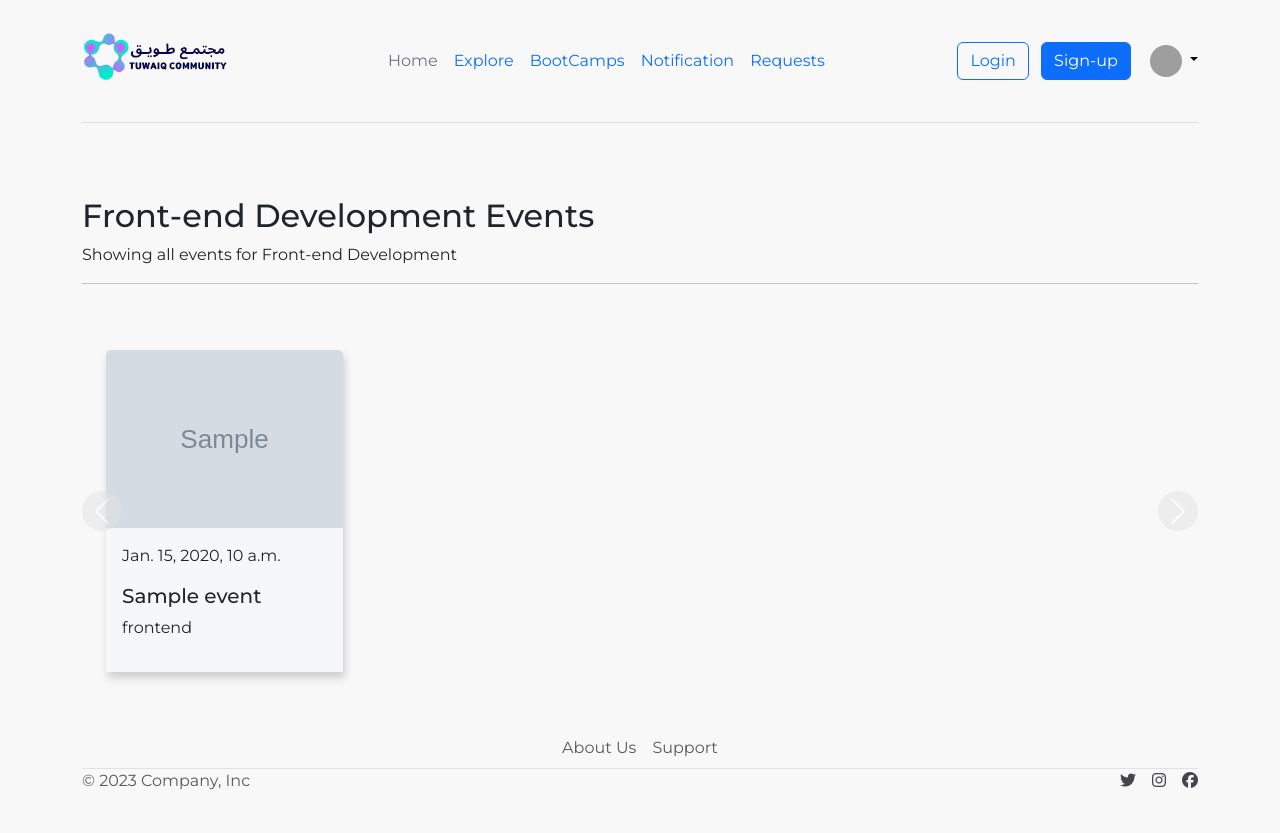
After one commit to NouraAldayhani/Tuwaiq_Community, a Django app: page /events/ in a window 1280 px wide. The commit adds this page. Run offline with Django 4.2, Linux system fonts and the light colour scheme; tables that the repository leaves empty hold one stand-in row (values such as "Sample post"); grey boxes marked "Sample" are stand-in pictures; some libraries are stand-ins or nearby versions; grey boxes are pictures that could not be loaded.

Commit message:
Events page and upcoming events. authorizations have been added

```diff
--- a/TuwaiqCommuity/main_app/templates/main_app/bootcamp_event.html
+++ b/TuwaiqCommuity/main_app/templates/main_app/bootcamp_event.html
@@ -38,7 +38,11 @@
 <div class="container">
     <div class="row align-items-center" style="margin: 50px 10px 25px 10px;">
         <div class="col-md"><h2 class="fw-bold">{{ bootcamp.name }} Events</h2></div>
-        <div class="col-md"><a href="{% url 'main_app:create_event' bootcamp.id %}" class="btn btn-primary" style="float: right;">Create Event</a></div>
+        {% if request.user.is_authenticated %}
+            {% if request.user.is_staff or request.user.profile.bootcamp == bootcamp %}
+                <div class="col-md"><a href="{% url 'main_app:create_event' bootcamp.id %}" class="btn btn-primary" style="float: right;">Create Event</a></div>
+            {% endif %}
+        {% endif %}
     </div>
 
     {% if events %}
--- /dev/null
+++ b/TuwaiqCommuity/main_app/templates/main_app/events.html
@@ -0,0 +1,323 @@
+
+{% extends 'main_app/base.html' %}
+{% load static %}
+{% block title %}Events{% endblock %}
+
+{% block header%}
+<style>
+.cards-wrapper {
+  display: flex;
+  justify-content: center;
+}
+.card img {
+  max-width: 100%;
+  max-height: 100%;
+}
+.card {
+  margin: 0 0.5em;
+  box-shadow: 2px 6px 8px 0 rgba(22, 22, 26, 0.18);
+  border: none;
+  border-radius: 0;
+}
+.carousel-inner {
+  padding: 1em;
+}
+.carousel-control-prev,
+.carousel-control-next {
+  background-color: #e1e1e1;
+  width: 5vh;
+  height: 5vh;
+  border-radius: 50%;
+  top: 50%;
+  transform: translateY(-50%);
+}
+</style>
+{% endblock %}
+
+
+{% block content %}
+
+<div class="container">
+  <!-- -------------------------Full-Stack Development Events------------------------- -->
+  {% if fullstack_events %}
+    <h2 style="margin-top: 50px;">Full-Stack Development Events</h2>
+    <p>Showing all events for Full-Stack Development</p>
+    <hr style="margin-bottom: 50px;">
+    <div id="carouselExample" class="carousel slide" data-bs-ride="carousel" data-bs-interval="4000" data-bs-pause="hover">
+      <div class="carousel-inner">
+        {% for event in fullstack_events %}
+          {% with counter=forloop.counter0|add:"0" %}
+            {% if forloop.first or counter|divisibleby:4 %}
+              <div class="carousel-item {% if forloop.first %} active {% endif %}">
+                <div class="row">
+            {% endif %}
+            <div class="col-md-3 cards-wrapper">
+              <div class="card">
+                {% if event.event_image %}
+                  <img src="{{ event.event_image.url }}" class="card-img-top" alt="{{ event.event_title }}">
+                {% endif %}
+                <div class="card-body">
+                  <p>{{ event.event_datetime }}</p>
+                  <h5 class="card-title">{{ event.event_title }}</h5>
+                  <p>{{ event.bootcamp.category }}</p>
+                  <a href="{% url 'main_app:event_details' event.id %}" class="stretched-link" style="float: right;"></a>
+                </div>
+              </div>
+            </div>
+            {% if counter|add:"1"|divisibleby:4 or forloop.last %}
+                </div>
+              </div>
+            {% endif %}
+          {% endwith %}
+        {% endfor %}
+
+                <button class="carousel-control-prev" type="button" data-bs-target="#carouselExample" data-bs-slide="prev">
+                    <span class="carousel-control-prev-icon" aria-hidden="true"></span>
+                    <span class="visually-hidden">Previous</span>
+                </button>
+                <button class="carousel-control-next" type="button" data-bs-target="#carouselExample" data-bs-slide="next">
+                    <span class="carousel-control-next-icon" aria-hidden="true"></span>
+                    <span class="visually-hidden">Next</span>
+                </button>
+            </div>
+
+        </div>
+  {% endif %}
+<!-- -------------------------Front-end Development Events------------------------- -->
+{% if frontend_events %}
+    <h2 style="margin-top: 50px;">Front-end Development Events</h2>
+    <p>Showing all events for Front-end Development</p>
+    <hr style="margin-bottom: 50px;">
+
+    <div id="carouselExample" class="carousel slide" data-bs-ride="carousel" data-bs-interval="4000" data-bs-pause="hover">
+      <div class="carousel-inner">
+        {% for event in frontend_events %}
+          {% with counter=forloop.counter0|add:"0" %}
+            {% if forloop.first or counter|divisibleby:4 %}
+              <div class="carousel-item {% if forloop.first %} active {% endif %}">
+                <div class="row">
+            {% endif %}
+            <div class="col-md-3 cards-wrapper">
+              <div class="card">
+                {% if event.event_image %}
+                  <img src="{{ event.event_image.url }}" class="card-img-top" alt="{{ event.event_title }}">
+                {% endif %}
+                <div class="card-body">
+                  <p>{{ event.event_datetime }}</p>
+                  <h5 class="card-title">{{ event.event_title }}</h5>
+                  <p>{{ event.bootcamp.category }}</p>
+                  <a href="{% url 'main_app:event_details' event.id %}" class="stretched-link" style="float: right;"></a>
+                </div>
+              </div>
+            </div>
+            {% if counter|add:"1"|divisibleby:4 or forloop.last %}
+                </div>
+              </div>
+            {% endif %}
+          {% endwith %}
+        {% endfor %}
+
+                <button class="carousel-control-prev" type="button" data-bs-target="#carouselExample" data-bs-slide="prev">
+                    <span class="carousel-control-prev-icon" aria-hidden="true"></span>
+                    <span class="visually-hidden">Previous</span>
+                </button>
+                <button class="carousel-control-next" type="button" data-bs-target="#carouselExample" data-bs-slide="next">
+                    <span class="carousel-control-next-icon" aria-hidden="true"></span>
+                    <span class="visually-hidden">Next</span>
+                </button>
+            </div>
+
+        </div>
+  {% endif %}
+
+  <!-- -------------------------Back-end Development Events------------------------- -->
+  {% if backend_events %}
+  <h2 style="margin-top: 50px;">Back-end Development Events</h2>
+  <p>Showing all events for Back-end Development</p>
+  <hr style="margin-bottom: 50px;">
+  <div id="carouselExample" class="carousel slide" data-bs-ride="carousel" data-bs-interval="4000" data-bs-pause="hover">
+    <div class="carousel-inner">
+      {% for event in backend_events %}
+        {% with counter=forloop.counter0|add:"0" %}
+          {% if forloop.first or counter|divisibleby:4 %}
+            <div class="carousel-item {% if forloop.first %} active {% endif %}">
+              <div class="row">
+          {% endif %}
+          <div class="col-md-3 cards-wrapper">
+            <div class="card">
+              {% if event.event_image %}
+                <img src="{{ event.event_image.url }}" class="card-img-top" alt="{{ event.event_title }}">
+              {% endif %}
+              <div class="card-body">
+                <p>{{ event.event_datetime }}</p>
+                <h5 class="card-title">{{ event.event_title }}</h5>
+                <p>{{ event.bootcamp.category }}</p>
+                <a href="{% url 'main_app:event_details' event.id %}" class="stretched-link" style="float: right;"></a>
+              </div>
+            </div>
+          </div>
+          {% if counter|add:"1"|divisibleby:4 or forloop.last %}
+              </div>
+            </div>
+          {% endif %}
+        {% endwith %}
+      {% endfor %}
+
+              <button class="carousel-control-prev" type="button" data-bs-target="#carouselExample" data-bs-slide="prev">
+                  <span class="carousel-control-prev-icon" aria-hidden="true"></span>
+                  <span class="visually-hidden">Previous</span>
+              </button>
+              <button class="carousel-control-next" type="button" data-bs-target="#carouselExample" data-bs-slide="next">
+                  <span class="carousel-control-next-icon" aria-hidden="true"></span>
+                  <span class="visually-hidden">Next</span>
+              </button>
+          </div>
+
+      </div>
+{% endif %}
+
+  <!-- -------------------------UI/UX Events------------------------- -->
+  {% if UIUX_events %}
+  <h2 style="margin-top: 50px;">UI/UX Events</h2>
+  <p>Showing all events for UI/UX</p>
+  <hr style="margin-bottom: 50px;">
+  <div id="carouselExample" class="carousel slide" data-bs-ride="carousel" data-bs-interval="4000" data-bs-pause="hover">
+    <div class="carousel-inner">
+      {% for event in UIUX_events %}
+        {% with counter=forloop.counter0|add:"0" %}
+          {% if forloop.first or counter|divisibleby:4 %}
+            <div class="carousel-item {% if forloop.first %} active {% endif %}">
+              <div class="row">
+          {% endif %}
+          <div class="col-md-3 cards-wrapper">
+            <div class="card">
+              {% if event.event_image %}
+                <img src="{{ event.event_image.url }}" class="card-img-top" alt="{{ event.event_title }}">
+              {% endif %}
+              <div class="card-body">
+                <p>{{ event.event_datetime }}</p>
+                <h5 class="card-title">{{ event.event_title }}</h5>
+                <p>{{ event.bootcamp.category }}</p>
+                <a href="{% url 'main_app:event_details' event.id %}" class="stretched-link" style="float: right;"></a>
+              </div>
+            </div>
+          </div>
+          {% if counter|add:"1"|divisibleby:4 or forloop.last %}
+              </div>
+            </div>
+          {% endif %}
+        {% endwith %}
+      {% endfor %}
+
+              <button class="carousel-control-prev" type="button" data-bs-target="#carouselExample" data-bs-slide="prev">
+                  <span class="carousel-control-prev-icon" aria-hidden="true"></span>
+                  <span class="visually-hidden">Previous</span>
+              </button>
+              <button class="carousel-control-next" type="button" data-bs-target="#carouselExample" data-bs-slide="next">
+                  <span class="carousel-control-next-icon" aria-hidden="true"></span>
+                  <span class="visually-hidden">Next</span>
+              </button>
+          </div>
+
+      </div>
+{% endif %}
+
+  <!-- -------------------------AI Events------------------------- -->
+  {% if artificial_events %}
+  <h2 style="margin-top: 50px;">Artificial Intelligence Events</h2>
+  <p>Showing all events for artificial intelligence </p>
+  <hr style="margin-bottom: 50px;">
+  <div id="carouselExample" class="carousel slide" data-bs-ride="carousel" data-bs-interval="4000" data-bs-pause="hover">
+    <div class="carousel-inner">
+      {% for event in artificial_events %}
+        {% with counter=forloop.counter0|add:"0" %}
+          {% if forloop.first or counter|divisibleby:4 %}
+            <div class="carousel-item {% if forloop.first %} active {% endif %}">
+              <div class="row">
+          {% endif %}
+          <div class="col-md-3 cards-wrapper">
+            <div class="card">
+              {% if event.event_image %}
+                <img src="{{ event.event_image.url }}" class="card-img-top" alt="{{ event.event_title }}">
+              {% endif %}
+              <div class="card-body">
+                <p>{{ event.event_datetime }}</p>
+                <h5 class="card-title">{{ event.event_title }}</h5>
+                <p>{{ event.bootcamp.category }}</p>
+                <a href="{% url 'main_app:event_details' event.id %}" class="stretched-link" style="float: right;"></a>
+              </div>
+            </div>
+          </div>
+          {% if counter|add:"1"|divisibleby:4 or forloop.last %}
+              </div>
+            </div>
+          {% endif %}
+        {% endwith %}
+      {% endfor %}
+
+              <button class="carousel-control-prev" type="button" data-bs-target="#carouselExample" data-bs-slide="prev">
+                  <span class="carousel-control-prev-icon" aria-hidden="true"></span>
+                  <span class="visually-hidden">Previous</span>
+              </button>
+              <button class="carousel-control-next" type="button" data-bs-target="#carouselExample" data-bs-slide="next">
+                  <span class="carousel-control-next-icon" aria-hidden="true"></span>
+                  <span class="visually-hidden">Next</span>
+              </button>
+          </div>
+
+      </div>
+{% endif %}
+
+  <!-- -------------------------Cyber Security Events------------------------- -->
+  {% if security_events %}
+  <h2 style="margin-top: 50px;">Cyber Security Events</h2>
+  <p>Showing all events for cyber security </p>
+  <hr style="margin-bottom: 50px;">
+  <div id="carouselExample" class="carousel slide" data-bs-ride="carousel" data-bs-interval="4000" data-bs-pause="hover">
+    <div class="carousel-inner">
+      {% for event in security_events %}
+        {% with counter=forloop.counter0|add:"0" %}
+          {% if forloop.first or counter|divisibleby:4 %}
+            <div class="carousel-item {% if forloop.first %} active {% endif %}">
+              <div class="row">
+          {% endif %}
+          <div class="col-md-3 cards-wrapper">
+            <div class="card">
+              {% if event.event_image %}
+                <img src="{{ event.event_image.url }}" class="card-img-top" alt="{{ event.event_title }}">
+              {% endif %}
+              <div class="card-body">
+                <p>{{ event.event_datetime }}</p>
+                <h5 class="card-title">{{ event.event_title }}</h5>
+                <p>{{ event.bootcamp.category }}</p>
+                <a href="{% url 'main_app:event_details' event.id %}" class="stretched-link" style="float: right;"></a>
+              </div>
+            </div>
+          </div>
+          {% if counter|add:"1"|divisibleby:4 or forloop.last %}
+              </div>
+            </div>
+          {% endif %}
+        {% endwith %}
+      {% endfor %}
+
+              <button class="carousel-control-prev" type="button" data-bs-target="#carouselExample" data-bs-slide="prev">
+                  <span class="carousel-control-prev-icon" aria-hidden="true"></span>
+                  <span class="visually-hidden">Previous</span>
+              </button>
+              <button class="carousel-control-next" type="button" data-bs-target="#carouselExample" data-bs-slide="next">
+                  <span class="carousel-control-next-icon" aria-hidden="true"></span>
+                  <span class="visually-hidden">Next</span>
+              </button>
+          </div>
+
+      </div>
+{% endif %}
+
+</div>
+
+
+
+
+
+{% endblock %}
--- a/TuwaiqCommuity/main_app/urls.py
+++ b/TuwaiqCommuity/main_app/urls.py
@@ -12,9 +12,11 @@ urlpatterns=[
     path('bootcamp/<bootcamp_id>/',views.bootcamp_page,name="bootcamp_page"),
     path('add/question/<bootcamp_id>/',views.add_question,name="add_question"),
 
+    path('events/',views.events,name="events"),
     path('bootcamp/event/<bootcamp_id>',views.bootcamp_event,name="bootcamp_event"),
     path('create/event/<bootcamp_id>',views.create_event,name="create_event"),
     path('event/details/<event_id>',views.event_details,name="event_details"),
+    path('update/event/<event_id>',views.update_event,name="update_event"),
     path('delete/event/<event_id>',views.delete_event,name="delete_event"),
 
     path('about/',views.about_page,name="about_page"),
--- a/TuwaiqCommuity/main_app/views.py
+++ b/TuwaiqCommuity/main_app/views.py
@@ -1,3 +1,4 @@
+from datetime import datetime
 from django.shortcuts import render, redirect
 from django.http import HttpRequest,HttpResponse
 from django.contrib.auth.models import User
@@ -16,8 +17,10 @@ def welcome_page(request:HttpRequest):
 def about_page(request:HttpRequest):
     return render(request,'main_app/about.html')
 
+ #display upcoming events in the home page
 def home_page(request:HttpRequest):
-    return render(request,'main_app/home.html')
+    upcoming_events = Event.objects.filter(event_datetime__gte=datetime.now())
+    return render(request, 'main_app/home.html', {'upcoming_events': upcoming_events})
 
 
 
@@ -70,6 +73,37 @@ def add_question(request:HttpRequest, bootcamp_id):
     return redirect('main_app:bootcamp_page', bootcamp_id=bootcamp_id)
 
 
+#events based on the category
+def events(request):
+    #retrieve full-stack category events
+    fullstack_bootcamps = Bootcamp.objects.filter(category='full_stack')
+    fullstack_events = Event.objects.filter(bootcamp__in=fullstack_bootcamps)
+    #retrieve front-end category events
+    frontend_bootcamps = Bootcamp.objects.filter(category='frontend')
+    frontend_events = Event.objects.filter(bootcamp__in=frontend_bootcamps)
+    #retrieve back-end category events
+    backend_bootcamps = Bootcamp.objects.filter(category='backend')
+    backend_events = Event.objects.filter(bootcamp__in=backend_bootcamps)
+    #retrieve UI/UX category events
+    UIUX_bootcamps = Bootcamp.objects.filter(category='UI')
+    UIUX_events = Event.objects.filter(bootcamp__in=UIUX_bootcamps)
+    #retrieve AI category events
+    artificial_bootcamps = Bootcamp.objects.filter(category='artificial')
+    artificial_events = Event.objects.filter(bootcamp__in=artificial_bootcamps)
+    #retrieve Cyper security category events
+    security_bootcamps = Bootcamp.objects.filter(category='security')
+    security_events = Event.objects.filter(bootcamp__in=security_bootcamps)
+
+    context = {
+        'frontend_events': frontend_events,
+        'fullstack_events': fullstack_events,
+        'backend_events': backend_events,
+        'UIUX_events': UIUX_events,
+        'artificial_events': artificial_events,
+        'security_events': security_events,
+    }
+    return render(request, 'main_app/events.html', context)
+
 
 # user's bootcamp events views
 def bootcamp_event(request:HttpRequest,bootcamp_id):
@@ -102,21 +136,52 @@ def event_details(request:HttpRequest,event_id):
         event = Event.objects.get(id = event_id)
         bootcamp_id = event.bootcamp.id
         attendees = Attendance.objects.filter(event=event).select_related('user__profile__bootcamp')
+        user_attending_event = False
+        if request.user.is_authenticated:
+            user_attendance = Attendance.objects.filter(event=event, user=request.user).first()
+            if user_attendance:
+                user_attending_event = True
         if request.method == 'POST' and 'attend_button' in request.POST:
             user = request.user
-            attendance = Attendance.objects.filter(event=event, user=user).first()
-            if attendance:
-                messages.error(request, 'You have already attended this event.')
-            else:
-                attendance = Attendance(event=event, user=user)
-                attendance.save()
-                messages.success(request, 'You have successfully attended the event.')
+            if request.POST['attend_button'] == 'Attend':
+                attendance = Attendance.objects.filter(event=event, user=user).first()
+                if attendance:
+                    messages.error(request, 'You have already attended this event.')
+                else:
+                    attendance = Attendance(event=event, user=user)
+                    attendance.save()
+                    messages.success(request, 'You have successfully attended the event.')
+            elif request.POST['attend_button'] == 'Unattend':
+                attendance = Attendance.objects.filter(event=event, user=user).first()
+                if attendance:
+                    attendance.delete()
+                    messages.success(request, 'You have successfully unattended the event.')
+                else:
+                    messages.error(request, 'You are not attending this event.')
             return redirect('main_app:event_details', event_id=event.id)
 
-        return render(request, 'main_app/event_details.html', {'event': event, 'attendees': attendees})
+        context = {'event': event, 'attendees': attendees, 'user_attending_event': user_attending_event}
+        return render(request, 'main_app/event_details.html', context)
     except Event.DoesNotExist:
         messages.error(request, 'The event you are looking for does not exist.')
         return redirect("main_app:bootcamp_event",bootcamp_id=bootcamp_id)
+
+@login_required
+def update_event(request:HttpRequest,event_id):
+    event = Event.objects.get(id=event_id)
+
+
+    if request.method == "POST":
+        event.event_title = request.POST["event_title"]
+        event.event_descripton = request.POST["event_descripton"]
+        event.event_datetime = request.POST["event_datetime"]
+        event.event_location = request.POST["event_location"]
+        if "image" in request.FILES:
+            event.event_image = request.FILES["event_image"]
+        event.save()
+        messages.success(request, 'Event updated successfully.')
+        return redirect("main_app:event_details", event_id=event.id)
+    return render(request, 'main_app/update_event.html', {'event':event})
 
 
 
```
Also changed, not shown: TuwaiqCommuity/main_app/templates/main_app/event_details.html (+88 -20 lines), TuwaiqCommuity/main_app/templates/main_app/home.html (+82 -0 lines), TuwaiqCommuity/main_app/templates/main_app/update_event.html (added, +80 -0 lines), TuwaiqCommuity/main_app/migrations/0006_alter_bootcamp_end_date.py (added), TuwaiqCommuity/media/images/AnantPhtml.png (added), TuwaiqCommuity/media/images/AnantPhtml_9TjdeWU.png (added), TuwaiqCommuity/media/images/swift-og.png (added).
